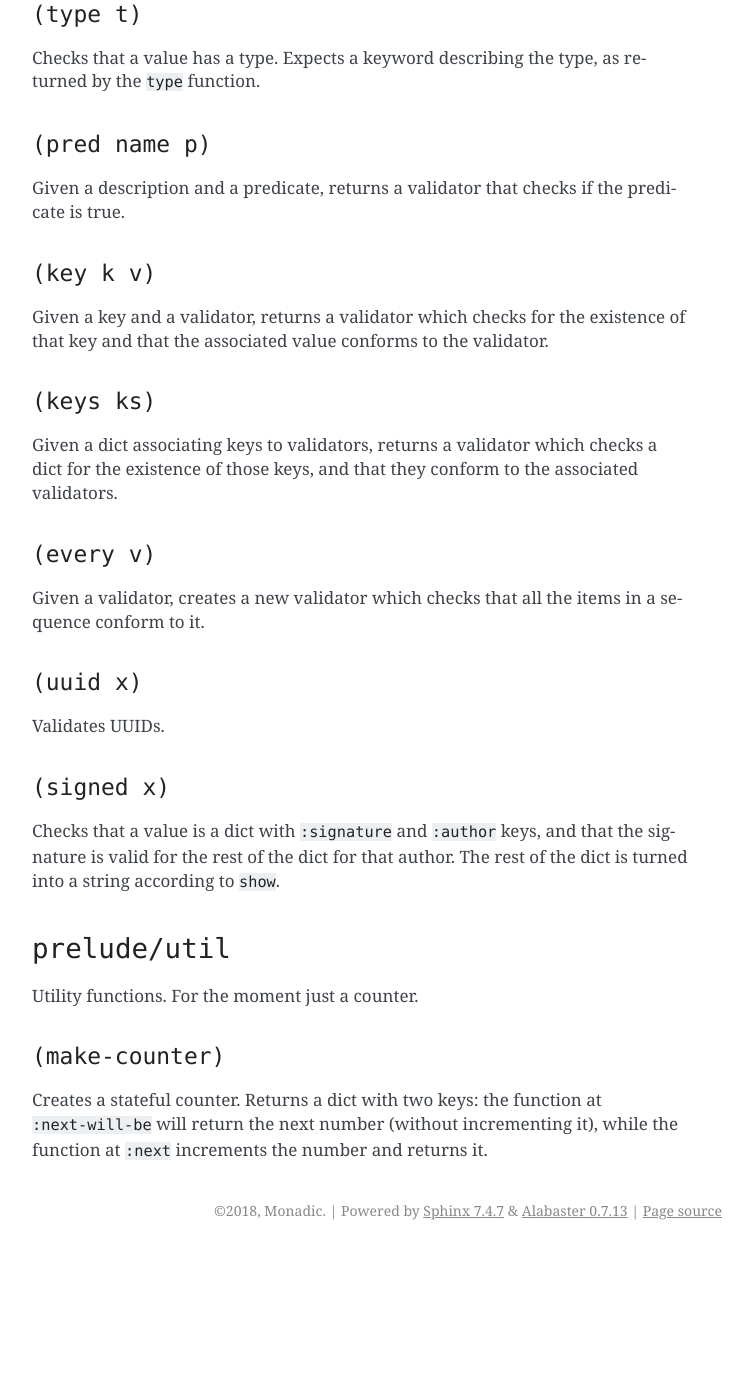
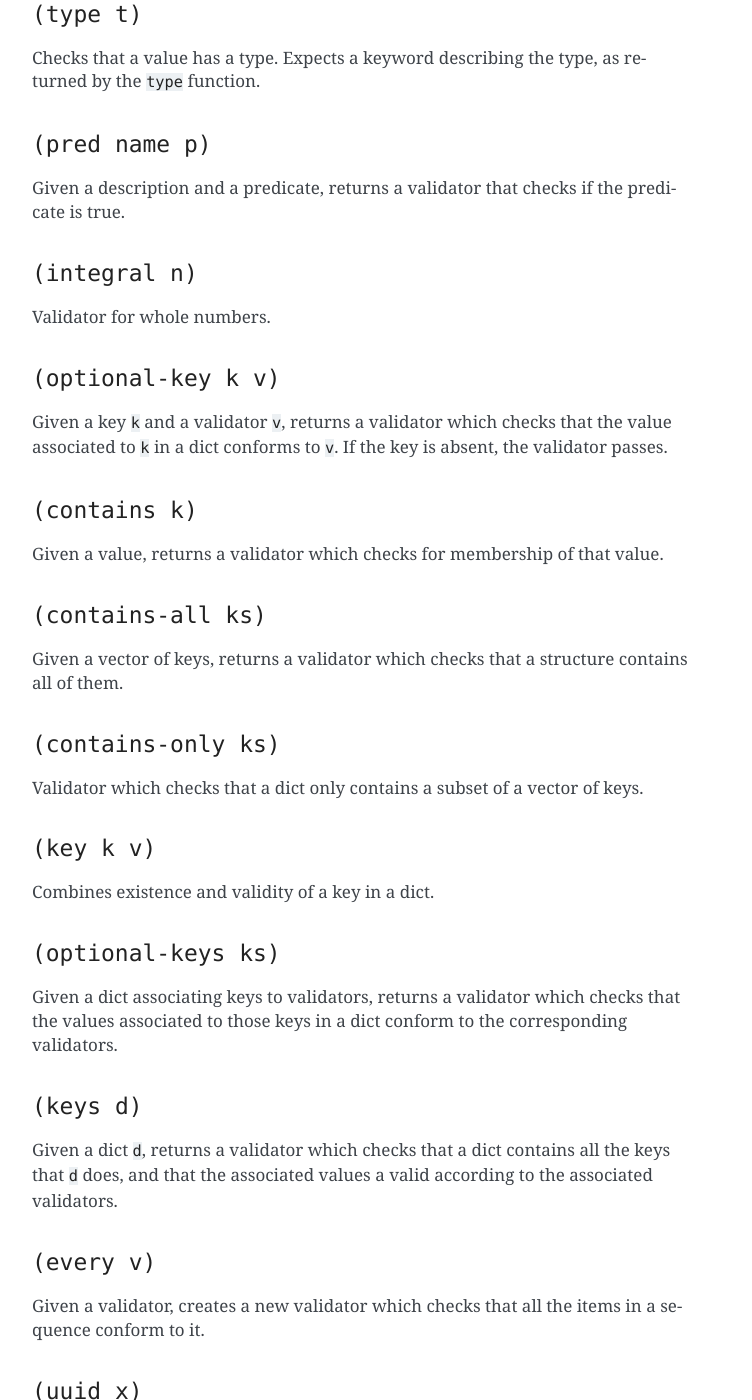
Before and after one commit to radicle-dev/radicle-alpha, a Sphinx documentation site: the page built from docs/source/reference.rst, in a window 1280 px wide and 1400 px high, scrolled down 22851 px. Shown: the whole window, without its empty margins (388-1140 px from the left). Built offline with Sphinx 7.4.7, drawn with Linux system fonts in a browser that asks for light colours; pages that are not in the unit, such as notebooks, are missing from menus; before the commit the page ends 24101 px from its top, so only the background shows below that; some of the changed text lies outside the part shown.

Commit message:
Better validation of dicts (#319)
Seperate key existence and validation of associated values.

```diff
--- a/docs/source/reference.rst
+++ b/docs/source/reference.rst
@@ -1094,19 +1094,54 @@ as returned by the ``type`` function.
 Given a description and a predicate, returns a validator that checks if
 the predicate is true.
 
+``(integral n)``
+~~~~~~~~~~~~~~~~
+
+Validator for whole numbers.
+
+``(optional-key k v)``
+~~~~~~~~~~~~~~~~~~~~~~
+
+Given a key ``k`` and a validator ``v``, returns a validator which
+checks that the value associated to ``k`` in a dict conforms to ``v``.
+If the key is absent, the validator passes.
+
+``(contains k)``
+~~~~~~~~~~~~~~~~
+
+Given a value, returns a validator which checks for membership of that
+value.
+
+``(contains-all ks)``
+~~~~~~~~~~~~~~~~~~~~~
+
+Given a vector of keys, returns a validator which checks that a
+structure contains all of them.
+
+``(contains-only ks)``
+~~~~~~~~~~~~~~~~~~~~~~
+
+Validator which checks that a dict only contains a subset of a vector of
+keys.
+
 ``(key k v)``
 ~~~~~~~~~~~~~
 
-Given a key and a validator, returns a validator which checks for the
-existence of that key and that the associated value conforms to the
-validator.
+Combines existence and validity of a key in a dict.
 
-``(keys ks)``
-~~~~~~~~~~~~~
+``(optional-keys ks)``
+~~~~~~~~~~~~~~~~~~~~~~
 
 Given a dict associating keys to validators, returns a validator which
-checks a dict for the existence of those keys, and that they conform to
-the associated validators.
+checks that the values associated to those keys in a dict conform to the
+corresponding validators.
+
+``(keys d)``
+~~~~~~~~~~~~
+
+Given a dict ``d``, returns a validator which checks that a dict
+contains all the keys that ``d`` does, and that the associated values a
+valid according to the associated validators.
 
 ``(every v)``
 ~~~~~~~~~~~~~
```
Also changed, not shown: 1 other file.
